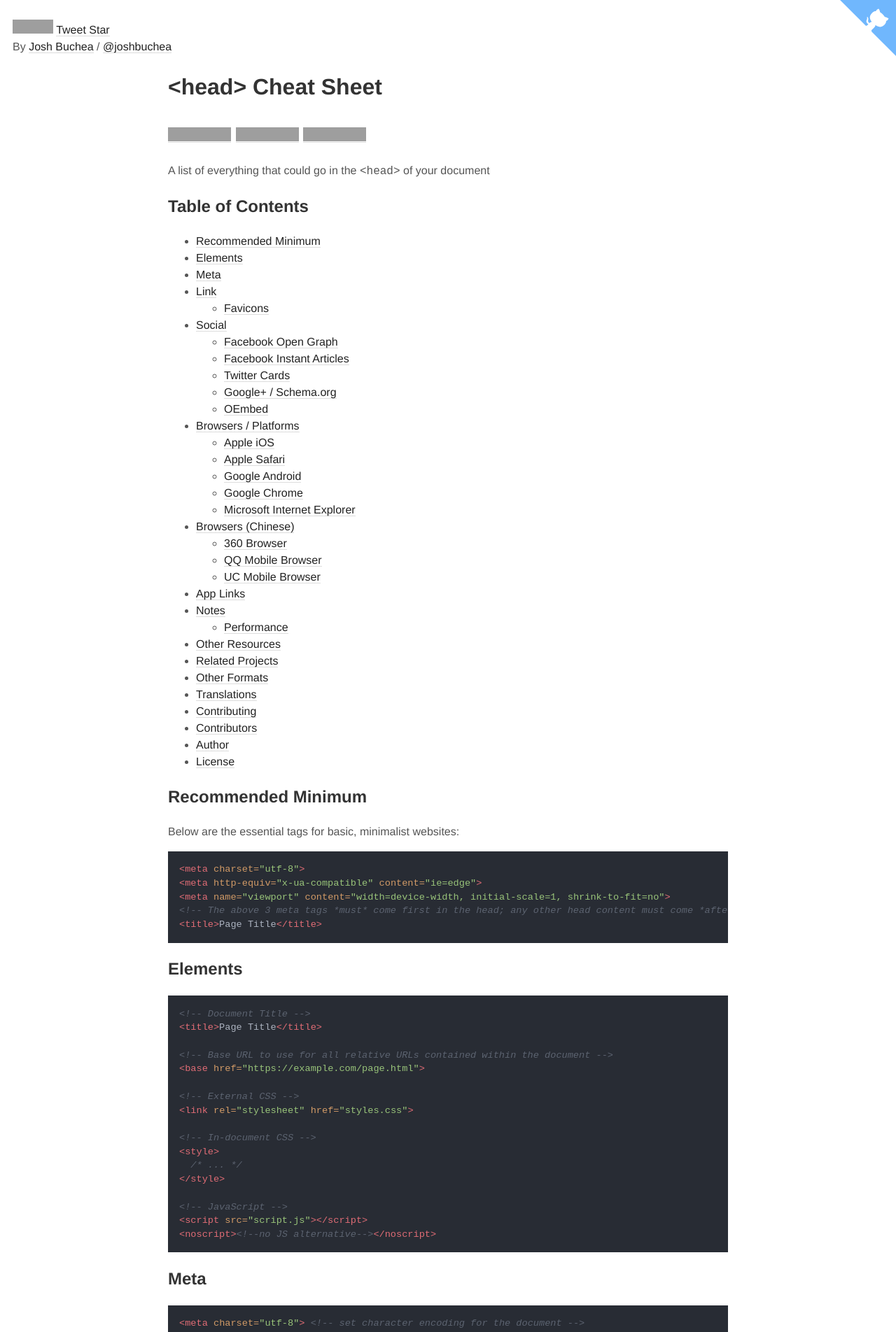
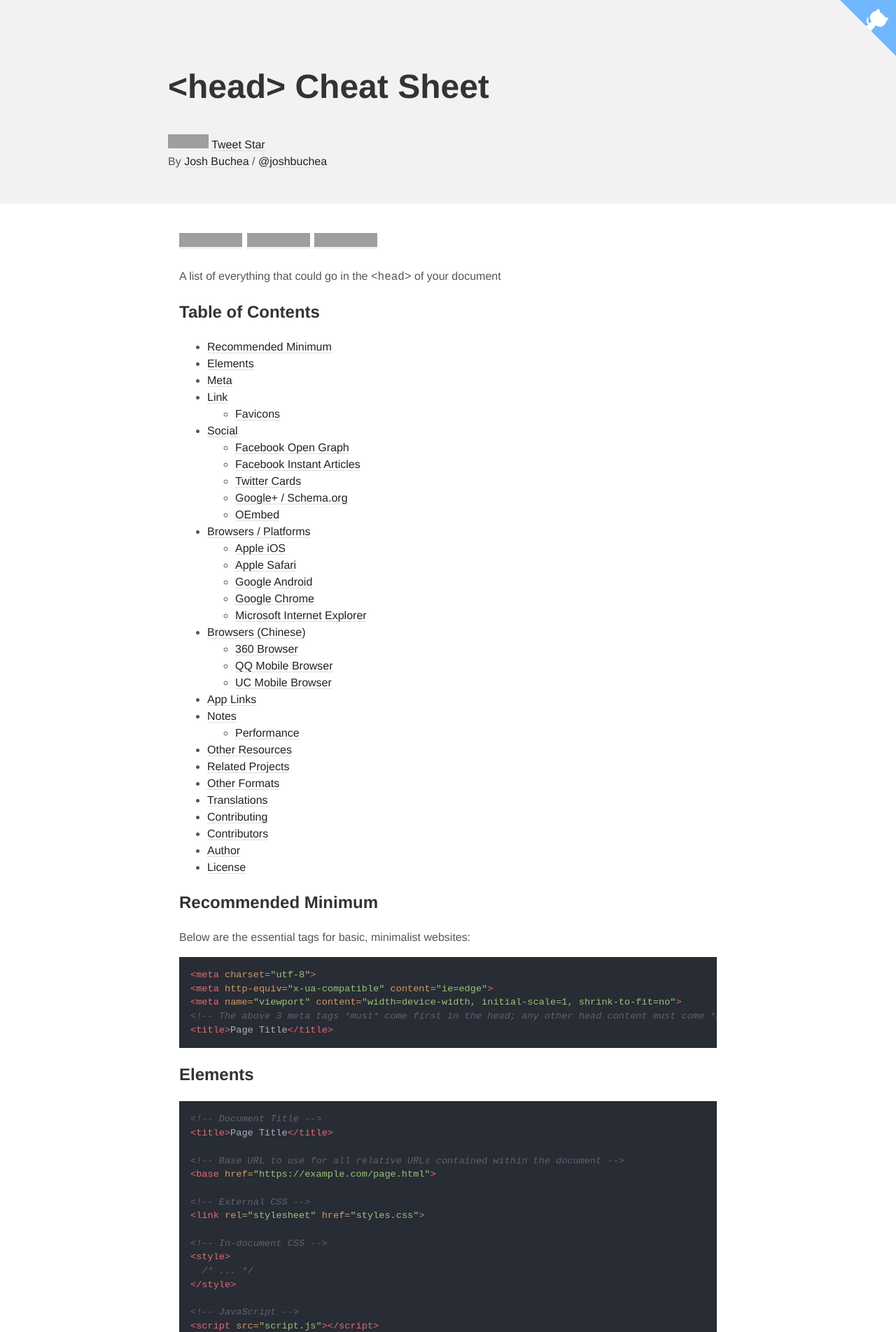
Before and after one commit to joshbuchea/HEAD, a Jekyll site: the page built from index.md, in a window 1280 px wide. Shown: the top 1904 px of the page at 70% size. Built offline with Jekyll 4.4.1, drawn with Linux system fonts in a browser that asks for light colours; comment, search, counter and statistics services are not loaded; some of the changed text lies outside the part shown; grey boxes are pictures that could not be loaded.

Commit message:
Adjust header styles

```diff
--- a/_includes/header.html
+++ b/_includes/header.html
@@ -1,4 +1,7 @@
 <header class="site__header">
+  <div class="container">
+
+    <h1 class="site__title">{{ site.title | xml_escape }}</h1>
 
     {% include share-page.html %}
 
@@ -14,4 +17,5 @@
       </svg>
     </a>
 
+  </div>
 </header>
--- a/_layouts/default.html
+++ b/_layouts/default.html
@@ -1,13 +1,12 @@
 ---
 ---
-<!DOCTYPE html>
+<!doctype html>
 <html lang="en">
   {% include head.html %}
   <body>
-    <div class="container">
-      {% include header.html %}
-      <div class="site__main">
-        <h1 class="site__title">{{ site.title | xml_escape }}</h1>
+    {% include header.html %}
+    <div class="site__main">
+      <div class="container">
         {{ content }}
       </div>
     </div>
--- a/main.scss
+++ b/main.scss
@@ -7,7 +7,8 @@
 @import 'syntax';
 
 body {
-  padding: 20px 10px;
+  margin: 0;
+  padding: 0;
   font-family: $base-font-family, $base-font-family-fallback;
   background-color: $base-bgcolor;
   color: $base-color;
@@ -38,11 +39,11 @@ a {
   transition: all .2s ease-in-out;
   border-bottom: 1px solid #ddd;
   text-decoration: none;
-}
 
-a:hover,
-a:focus {
-  border-bottom: 1px solid #70B7FD;
+  &:hover,
+  &:focus {
+    border-bottom: 1px solid #70B7FD;
+  }
 }
 
 img {
@@ -51,7 +52,21 @@ img {
   vertical-align: middle;
 }
 
-.container {}
+.container {
+  margin: 0 auto;
+  max-width: 800px;
+  padding: 8px 16px;
+}
+
+.site__header {
+  padding: 80px 0 40px;
+  background-color: #F2F2F2;
+}
+
+.site__title {
+  margin-top: 0;
+  font-size: 48px;
+}
 
 .site__main {
   margin: auto;
```
Lines whose indentation alone changed are shown as unchanged.
